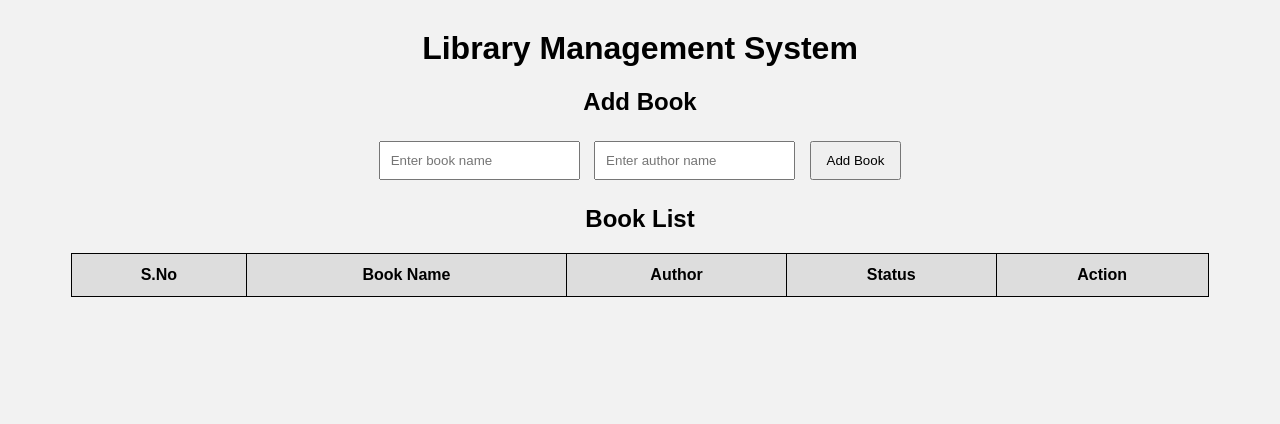
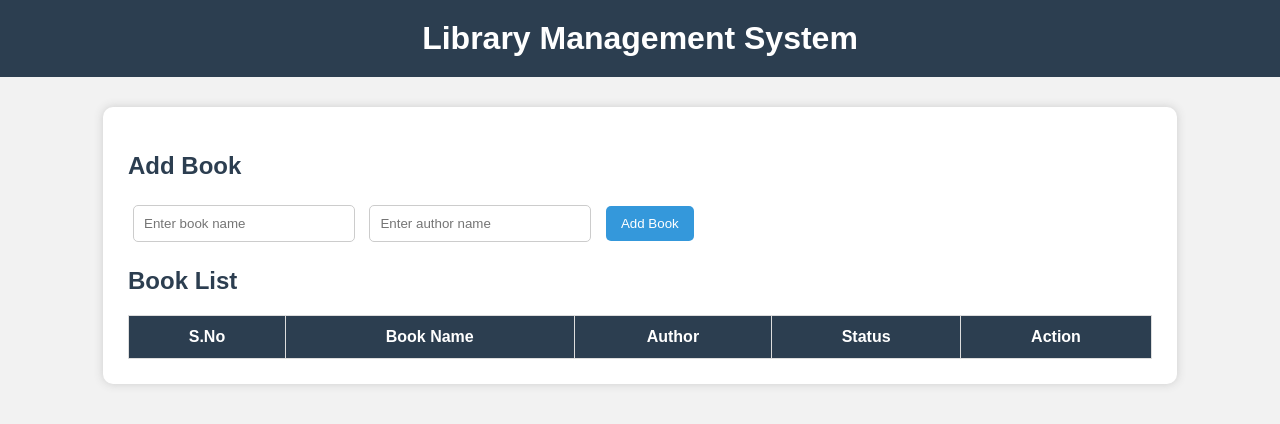
Before and after one commit to kukkathottiharshasree-sudo/Library-Management, a plain HTML site: page index.html in a window 1280 px wide. Drawn offline with Linux system fonts and the light colour scheme.

Commit message:
Update style.css

```diff
--- a/style.css
+++ b/style.css
@@ -1,41 +1,70 @@
 body {
     font-family: Arial, sans-serif;
-    text-align: center;
     background-color: #f2f2f2;
+    margin: 0;
+    padding: 0;
 }
 
 h1 {
-    margin-top: 30px;
+    text-align: center;
+    background-color: #2c3e50;
+    color: white;
+    padding: 20px;
+    margin: 0;
 }
 
 .container {
-    width: 90%;
-    margin: auto;
+    width: 80%;
+    margin: 30px auto;
+    background-color: white;
+    padding: 25px;
+    border-radius: 10px;
+    box-shadow: 0 0 10px #ccc;
+}
+
+h2 {
+    color: #2c3e50;
 }
 
 input {
     padding: 10px;
     margin: 5px;
+    width: 200px;
+    border: 1px solid #ccc;
+    border-radius: 5px;
 }
 
 button {
     padding: 10px 15px;
     margin: 5px;
+    border: none;
+    border-radius: 5px;
+    background-color: #3498db;
+    color: white;
     cursor: pointer;
+}
+
+button:hover {
+    background-color: #2980b9;
 }
 
 table {
     width: 100%;
+    border-collapse: collapse;
     margin-top: 20px;
-    border-collapse: collapse;
-    background-color: white;
+}
+
+th {
+    background-color: #2c3e50;
+    color: white;
 }
 
 th, td {
-    border: 1px solid black;
+    border: 1px solid #ddd;
     padding: 12px;
+    text-align: center;
 }
 
-th {
-    background-color: #ddd;
+tr:nth-child(even) {
+    background-color: #f9f9f9;
 }
```
